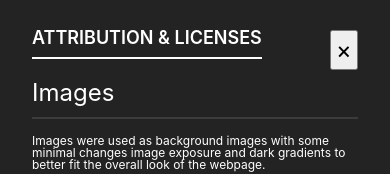
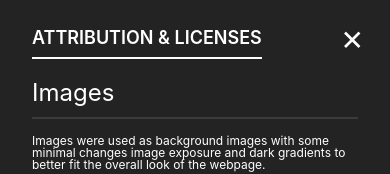
Before and after one commit to LighterThanAir7/Eko-Kos, a React (Vite) app: page / in a window 390 px wide. Both pictures are taken after a click on the button "ovdje". Shown: the part 6410-6584 px from the top of the page. Built offline with nearby package versions, Linux system fonts and the light colour scheme.

Commit message:
Gallery Responsiveness
- changed modal close icon

```diff
--- a/src/components/AttributionModal.jsx
+++ b/src/components/AttributionModal.jsx
@@ -26,7 +26,7 @@ export default function AttributionModal () {
             <header className="modal__heading">
               <h2 className="modal__title">Attribution & Licenses</h2>
               <button className="modal__close" onClick={toggleModal}>
-                &#x1F5D9;
+                &#x2715;
               </button>
             </header>
 
--- a/src/components/FooterBranding.jsx
+++ b/src/components/FooterBranding.jsx
@@ -2,13 +2,6 @@ import Logo from "./Logo.jsx";
 import AttributionModal from "./AttributionModal.jsx";
 
 export default function FooterBranding () {
-  function showModal() {
-    return (
-      <div className="modal">
-
-      </div>
-    )
-  }
   return (
     <div className="footer__branding">
       <Logo/>
--- a/src/components/ImageSlider.jsx
+++ b/src/components/ImageSlider.jsx
@@ -53,6 +53,7 @@ export default function ImageSlider () {
             <button onClick={showPreviousImage} className="image-slider__btn image-slider__btn--left"><i className="icon-arrow_left"></i></button>
             <button onClick={showNextImage} className="image-slider__btn image-slider__btn--right"><i className="icon-arrow_left flip-x"></i></button>
           </div>
+          <button onClick={toggleModal} className="modal__close">&#x2715;</button>
         </div>
       )}
     </>
--- a/src/styles/App.css
+++ b/src/styles/App.css
@@ -914,7 +914,7 @@ body.active-modal {
   right: 0;
   bottom: 0;
   position: fixed;
-  z-index: 10;
+  z-index: 40;
   background-color: #232323;
   overflow-y: scroll;
 }
@@ -923,7 +923,7 @@ body.active-modal {
   padding: 1.5rem 2rem;
   width: 100%;
   margin: 0 auto;
-  z-index: 20;
+  z-index: 50;
 }
 .modal__heading {
   display: flex;
@@ -954,9 +954,20 @@ body.active-modal {
   left: 0;
 }
 .modal__close {
-  height: fit-content;
+  all: unset;
   padding: 0.75rem;
   cursor: pointer;
+  color: white;
+  position: absolute;
+  top: 20px;
+  right: 20px;
+  font-size: 3.375rem;
+  transition: background-color 300ms ease-in-out;
+  border-radius: 12px;
+  line-height: 1;
+}
+.modal__close:hover {
+  background-color: #3c3c3c;
 }
 .modal__list {
   margin-left: 1.25rem;
@@ -966,6 +977,9 @@ body.active-modal {
   color: #7DA500;
 }
 @media screen and (max-width: 57.5em) {
+  .modal__close {
+    font-size: 1.75rem;
+  }
   .modal__title {
     font-size: 1.125rem;
   }
@@ -982,9 +996,10 @@ body.active-modal {
   display: grid;
   place-items: center;
   position: relative;
+  margin-inline: 10rem;
 }
 .image-slider__img {
-  object-fit: cover;
+  object-fit: contain;
   height: 100%;
   margin: 0 auto;
   flex-grow: 0;
@@ -1015,19 +1030,16 @@ body.active-modal {
 .image-slider__btn:hover {
   background-color: rgba(0, 0, 0, 0.3);
 }
-.image-slider__dots {
-  position: absolute;
-  bottom: -60px;
-  padding: 0.5rem;
-  display: flex;
-  gap: 0.25rem;
-}
-.image-slider__dot-btn {
-  all: unset;
-  display: block;
-  width: 2rem;
-  height: 2rem;
-  cursor: pointer;
+@media screen and (max-width: 57.5em) {
+  .image-slider__btn {
+    font-size: 2rem;
+    padding-inline: 1.25rem;
+  }
+}
+@media screen and (max-width: 75em) {
+  .image-slider {
+    margin-inline: 0;
+  }
 }
 
 #pocetna {
@@ -2323,8 +2335,4 @@ body.active-modal {
   transform: rotateY(180deg);
 }
 
-.padding-image-gallery {
-  padding: 10rem;
-}
-
 /*# sourceMappingURL=App.css.map */
--- a/src/styles/components/_attribution.scss
+++ b/src/styles/components/_attribution.scss
@@ -29,7 +29,7 @@ body.active-modal {
   right: 0;
   bottom: 0;
   position: fixed;
-  z-index: 10;
+  z-index: 40;
   background-color: clr(neutral, normal);
   overflow-y: scroll;
   &__content {
@@ -37,7 +37,7 @@ body.active-modal {
     padding: size(24) size(32);
     width: 100%;
     margin: 0 auto;
-    z-index: 20;
+    z-index: 50;
   }
   &__heading {
     @include d-flex($jc: space-between, $ai: center)
@@ -67,9 +67,20 @@ body.active-modal {
     left: 0;
   }
   &__close {
-    height: fit-content;
-    padding: size(12);
+    all: unset;
+    padding: .75rem;
     cursor: pointer;
+    color: white;
+    position: absolute;
+    top: 20px;
+    right: 20px;
+    font-size: fs(900);
+    transition: background-color 300ms ease-in-out;
+    border-radius: 12px;
+    line-height: 1;
+    &:hover {
+      background-color: #3c3c3c;
+    }
   }
   &__list {
     margin-left: size(20);
@@ -79,6 +90,9 @@ body.active-modal {
     color: clr(primary, normal);
   }
   @include mq(lg) {
+    &__close {
+      font-size: fs(700);
+    }
     &__title {
       font-size: fs(400);
     }
--- a/src/styles/utilities/_utility-classes.scss
+++ b/src/styles/utilities/_utility-classes.scss
@@ -28,7 +28,3 @@
 .flip-x {
   transform: rotateY(180deg);
 }
-
-.padding-image-gallery {
-  padding: 10rem;
-}
```
Also changed, not shown: src/styles/components/_image-slider.scss (+8 -13 lines), src/styles/App.min.css, 1 other file (tests, documents, lock files or other folders).
